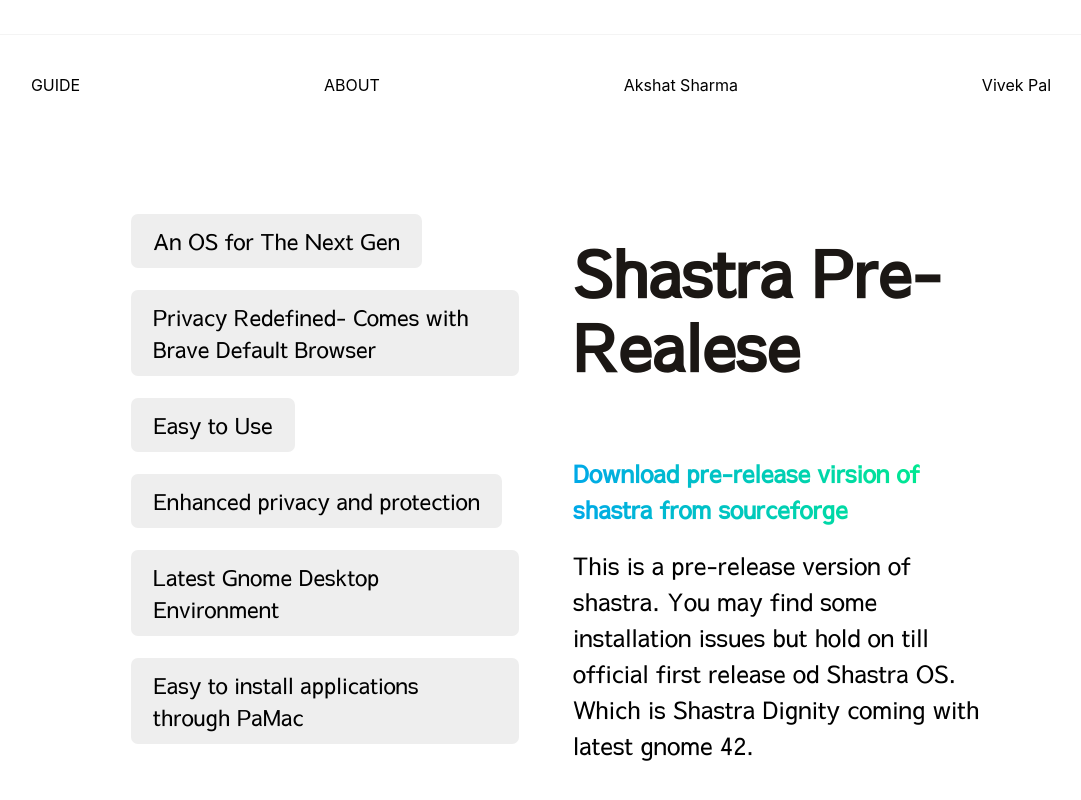
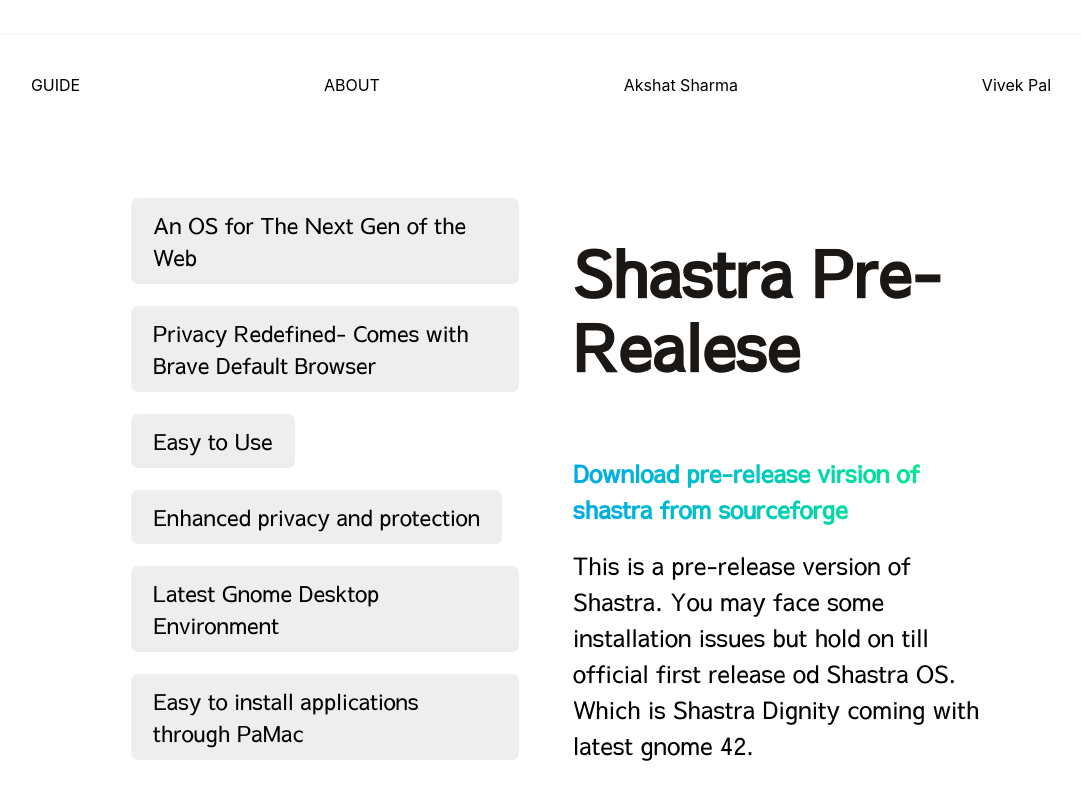
Before and after one commit to ShastraOS/site, a Next.js app: page / in a window 1280 px wide. Shown: the part 666-1466 px from the top of the page, without its empty margins (99-1180 px from the left). Built offline with nearby package versions, Linux system fonts and the light colour scheme.

Commit message:
Update index.js

```diff
--- a/pages/index.js
+++ b/pages/index.js
@@ -45,7 +45,7 @@
         <div className={styles.duoGrid}>
           <section>
             <ul>
-              <li>An OS for The Next Gen</li>
+              <li>An OS for The Next Gen of the Web</li>
               <li>Privacy Redefined- Comes with Brave Default Browser</li>
               <li>Easy to Use</li>
               <li>Enhanced privacy and protection</li>
@@ -57,7 +57,7 @@
             <h1 className={styles.title}>Shastra Pre-Realese</h1>
             <h2>Download pre-release virsion of shastra from sourceforge</h2>
             <p className={styles.description}>
-              This is a pre-release version of shastra. You may find some installation issues but hold on till official first release od Shastra OS.
+              This is a pre-release version of Shastra. You may face some installation issues but hold on till official first release od Shastra OS.
               Which is Shastra Dignity coming with latest gnome 42.
             </p>
           </section>
```
